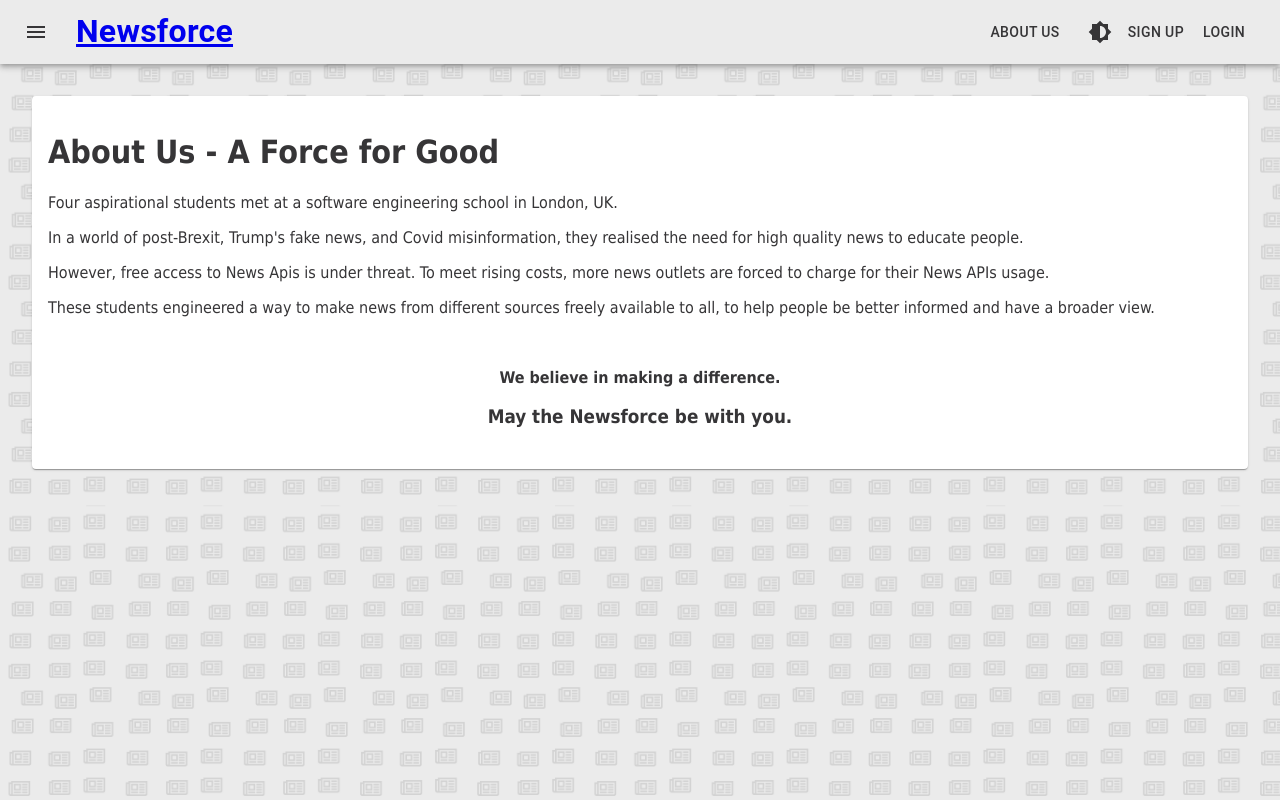
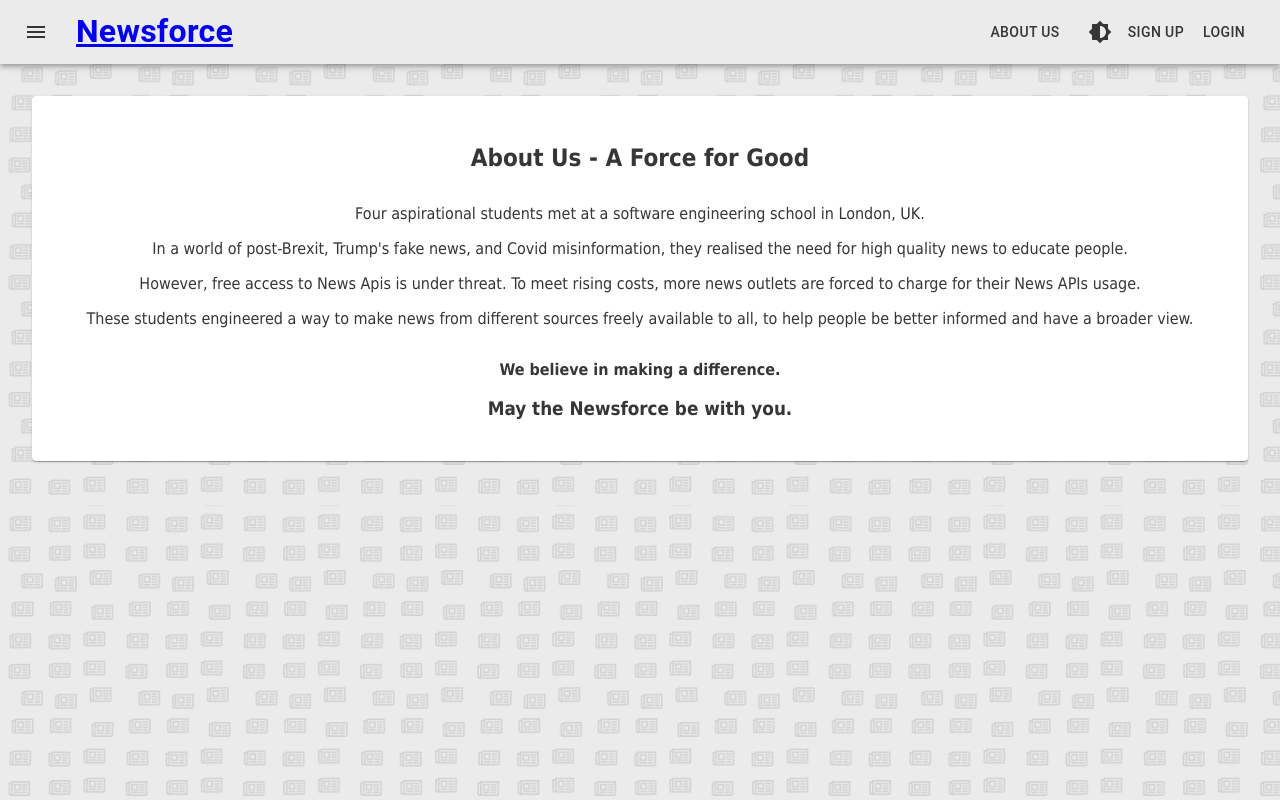
Before and after one commit to hamstercat007/newsforce-api-rails-lisa, a React (Create React App) app: page /about in a window 1280 px wide. Built offline with nearby package versions, Linux system fonts and the light colour scheme.

Commit message:
Centre text

```diff
--- a/src/components/AboutUs.js
+++ b/src/components/AboutUs.js
@@ -4,17 +4,26 @@
 
 const AboutUs = () => {
   return (
-    <Card sx={{ minWidth: 400 }} style={{ margin: "2em" }}>
+    <Card
+      sx={{ minWidth: 400 }}
+      style={{
+        margin: "2em",
+        paddingLeft: "1em",
+        paddingRight: "1em",
+        textAlign: "center",
+      }}
+    >
       <CardContent>
-        <h1>About Us - A Force for Good</h1>
+        <h2 style={{ padding:'0.5em'}}>About Us - A Force for Good</h2>
+
         <p>
           Four aspirational students met at a software engineering school in
-          London, UK.{" "}
+          London, UK.
         </p>
         <p>
           In a world of post-Brexit, Trump's fake news, and Covid
           misinformation, they realised the need for high quality news to
-          educate people.{" "}
+          educate people.
         </p>
         <p>
           However, free access to News Apis is under threat. To meet rising
@@ -26,11 +35,9 @@
           freely available to all, to help people be better informed and have a
           broader view.{" "}
         </p>
-        <br></br>
-        <p style={{textAlign: 'center', fontWeight: 'bold'}}>
-          We believe in making a difference.{" "}
-        </p>
-        <h3 style={{textAlign: 'center'}}>May the Newsforce be with you.</h3>
+
+        <p style={{ paddingTop: '1em', fontWeight: "bold" }}>We believe in making a difference.</p>
+        <h3>May the Newsforce be with you.</h3>
       </CardContent>
     </Card>
   );
--- a/src/components/Navigation.js
+++ b/src/components/Navigation.js
@@ -11,6 +11,7 @@
 
 const Navigation = ({ themeToggler, handleOpen }) => {
   const navigate = useNavigate();
+
 
   function handleAboutClick() {
     navigate("/about");
--- a/src/components/globalStyles.js
+++ b/src/components/globalStyles.js
@@ -1,4 +1,4 @@
-import { createGlobalStyle } from 'styled-components';
+import { createGlobalStyle } from "styled-components";
 export const GlobalStyles = createGlobalStyle`
   body {
     background-image: url(${({ theme }) => theme.bgImage});
@@ -33,6 +33,10 @@
     font-weight: bold !important;
     font-size: 1em !important;
   };
+
+  .link{
+  color: #FFF;
+  };
   .MuiCardHeader-subheader{
     font-style: italic;
     margin: 0;
```
